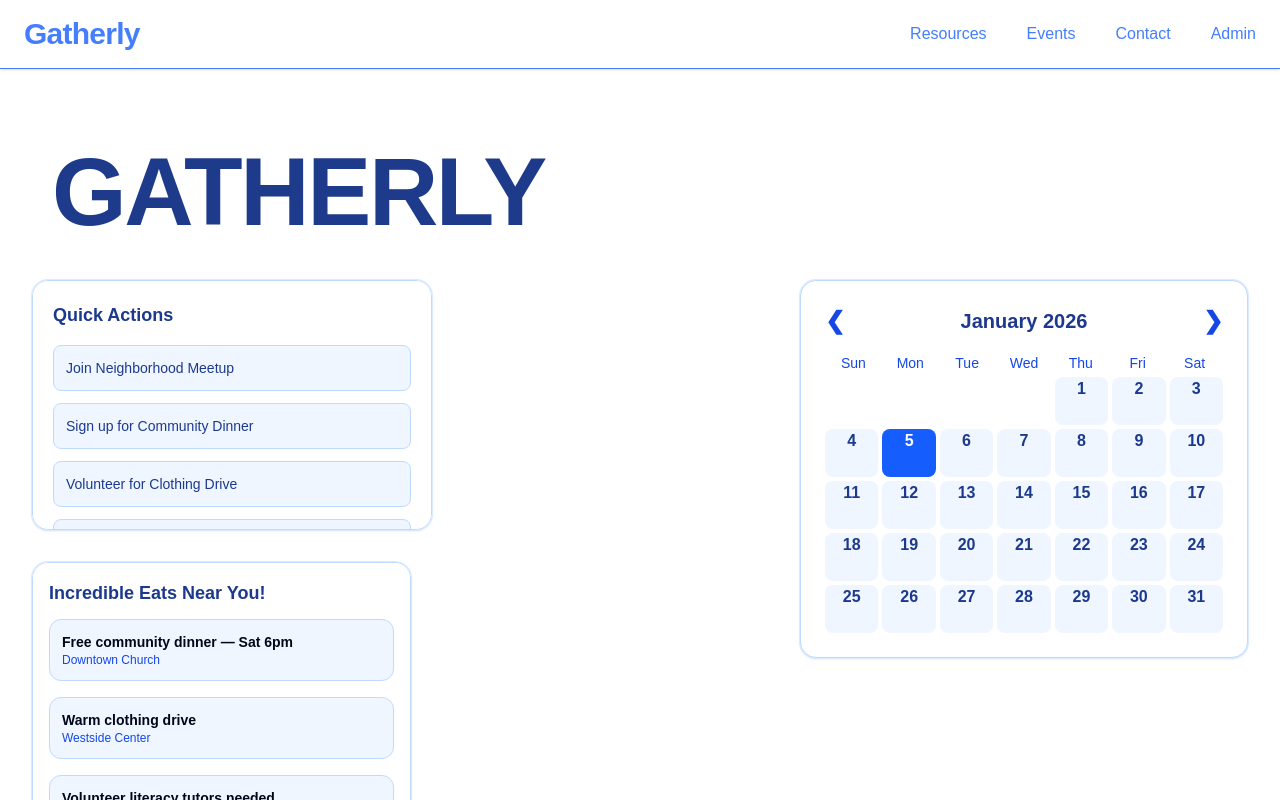
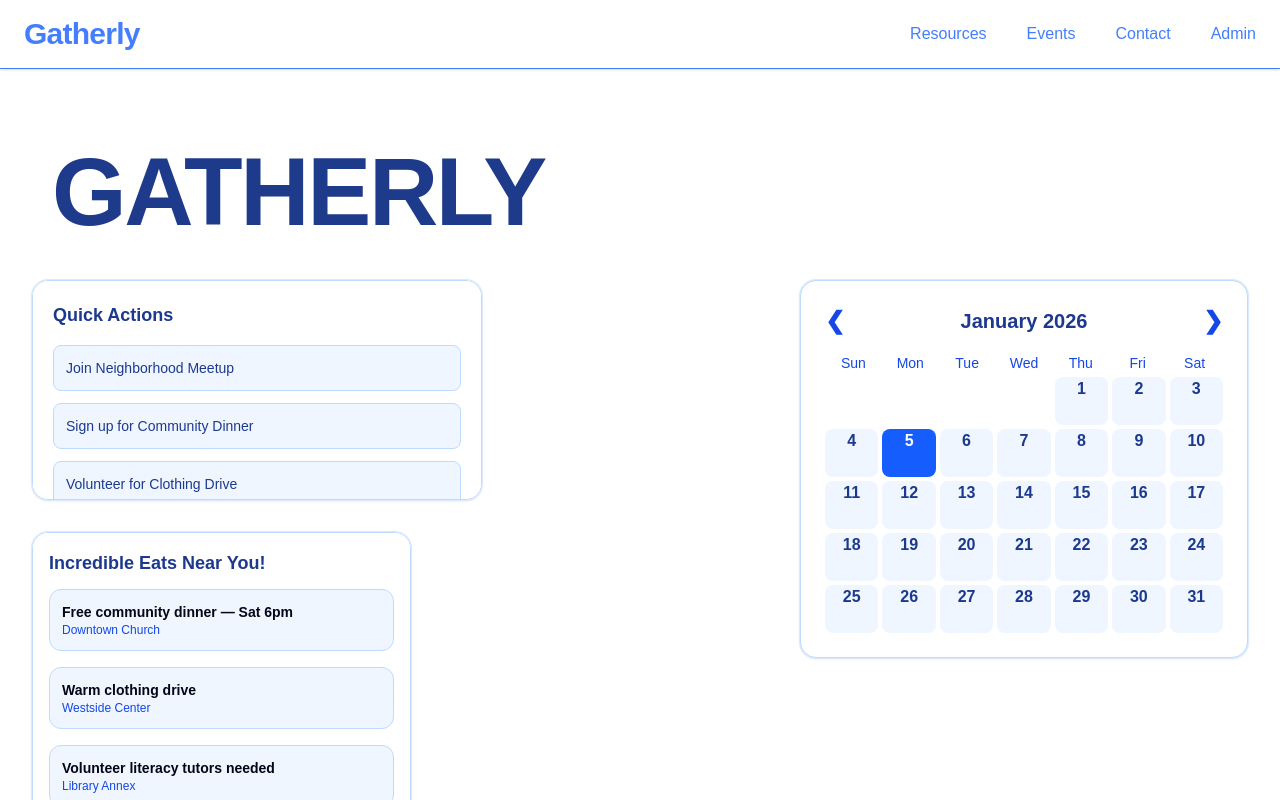
Before and after one commit to TSA-Group/tsa_group_starter, a Next.js app: page / in a window 1280 px wide. Shown: the top 800 px of the page. Built offline with nearby package versions, Linux system fonts and the light colour scheme.

Commit message:
Update QuickActions.tsx

```diff
--- a/app/QuickActions.tsx
+++ b/app/QuickActions.tsx
@@ -21,7 +21,7 @@ export function QuickActions() {
       variants={cardPop}
       initial="hidden"
       animate="show"
-      className="h-[250px] w-full lg:w-[400px] p-5 bg-white rounded-2xl border border-blue-200 ring-1 ring-blue-100 shadow-sm overflow-y-auto"
+      className="h-[220px] w-full lg:w-[450px] p-5 bg-white rounded-2xl border border-blue-200 ring-1 ring-blue-100 shadow-sm overflow-y-auto"
     >
       <h3 className="text-lg font-semibold mb-4 text-blue-900">Quick Actions</h3>
       <ul className="space-y-3">
@@ -31,7 +31,6 @@ export function QuickActions() {
           "Volunteer for Clothing Drive",
           "Donate Items for Local Pantry",
           "Register for Community Cleanup",
-          "Attend Literacy Tutoring",
         ].map((action, i) => (
           <li
             key={i}
```
